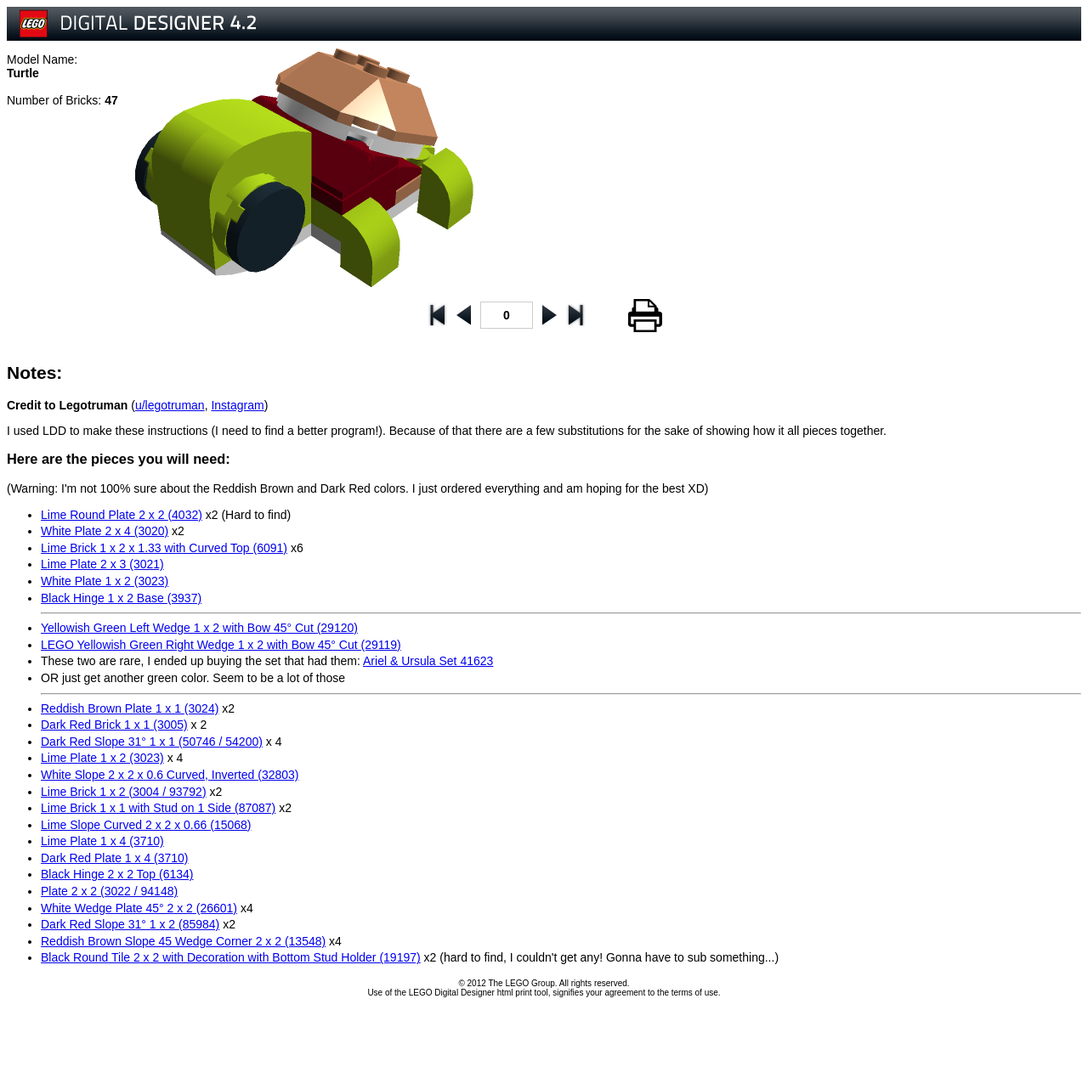
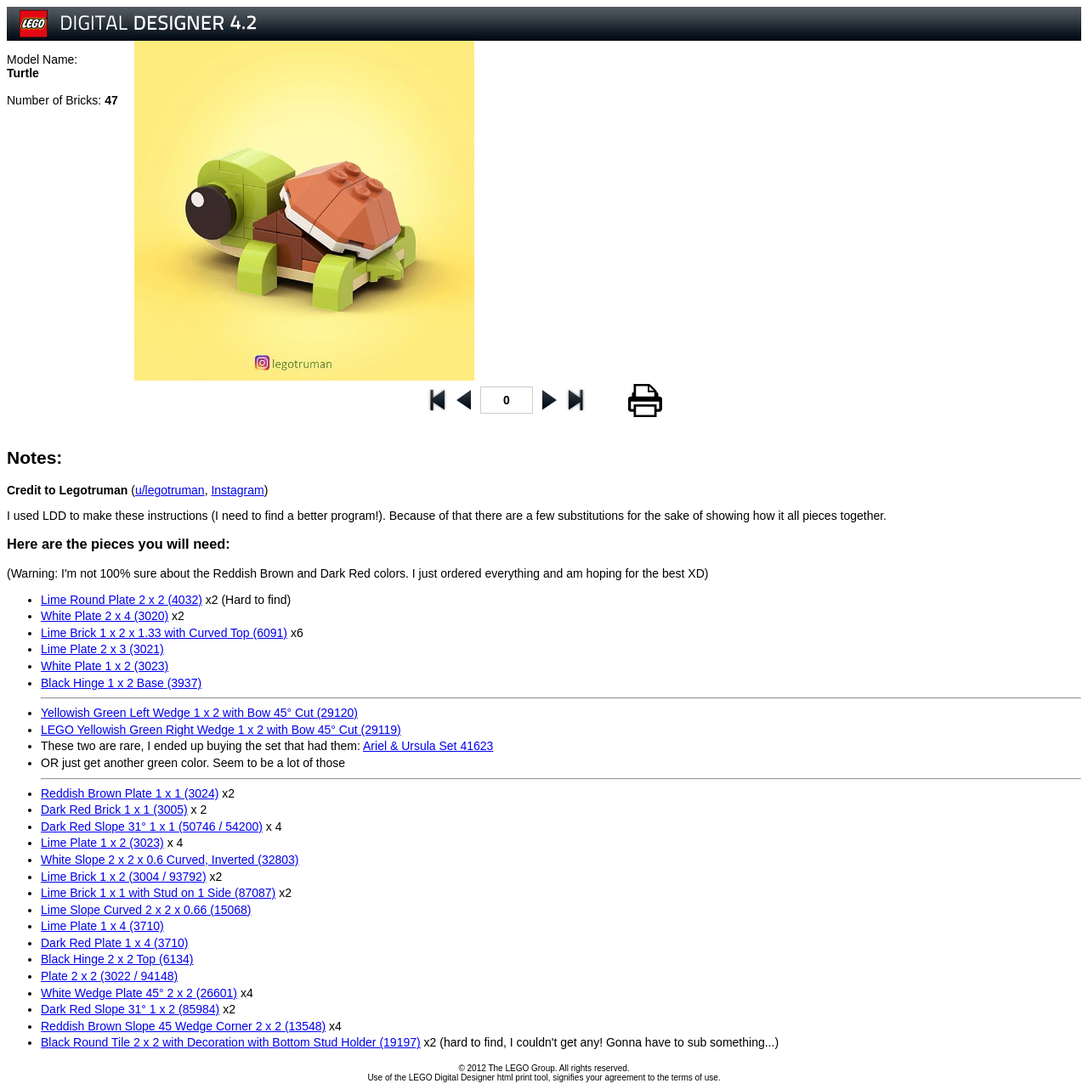
Before and after one commit to cwmonkey/cwmonkey.github.io, a Jekyll site: the page lego/turtle.html, which Jekyll copies as it is, in a window 1280 px wide. Shown: the whole page at 85% size. Built offline with Jekyll 4.4.1, drawn with Linux system fonts in a browser that asks for light colours; Markdown is read by kramdown in place of the engine named in the settings; before the commit the page ends 1182 px from its top, so only the background shows below that.

Commit message:
Adding Legotruman's image

```diff
--- a/lego/turtle.html
+++ b/lego/turtle.html
@@ -229,7 +229,7 @@
 
         <div class="step" id="step_0">
             <div style="float:left;width:150px"><p>Model Name:<br /><span style="font-weight:bold">Turtle</span><br /><br />Number of Bricks: <span style="font-weight:bold">47</span></p></div>
-            <div style="float:left"><img height="300" width="400" src="turtle-images/Step19.png" /></div>
+            <div style="float:left"><img height="400" width="400" src="turtle-images/turtle.jpg" /></div>
             <div style="clear:both"></div>
 
         </div>
```
Also changed, not shown: lego/turtle-images/turtle.jpg (added).
